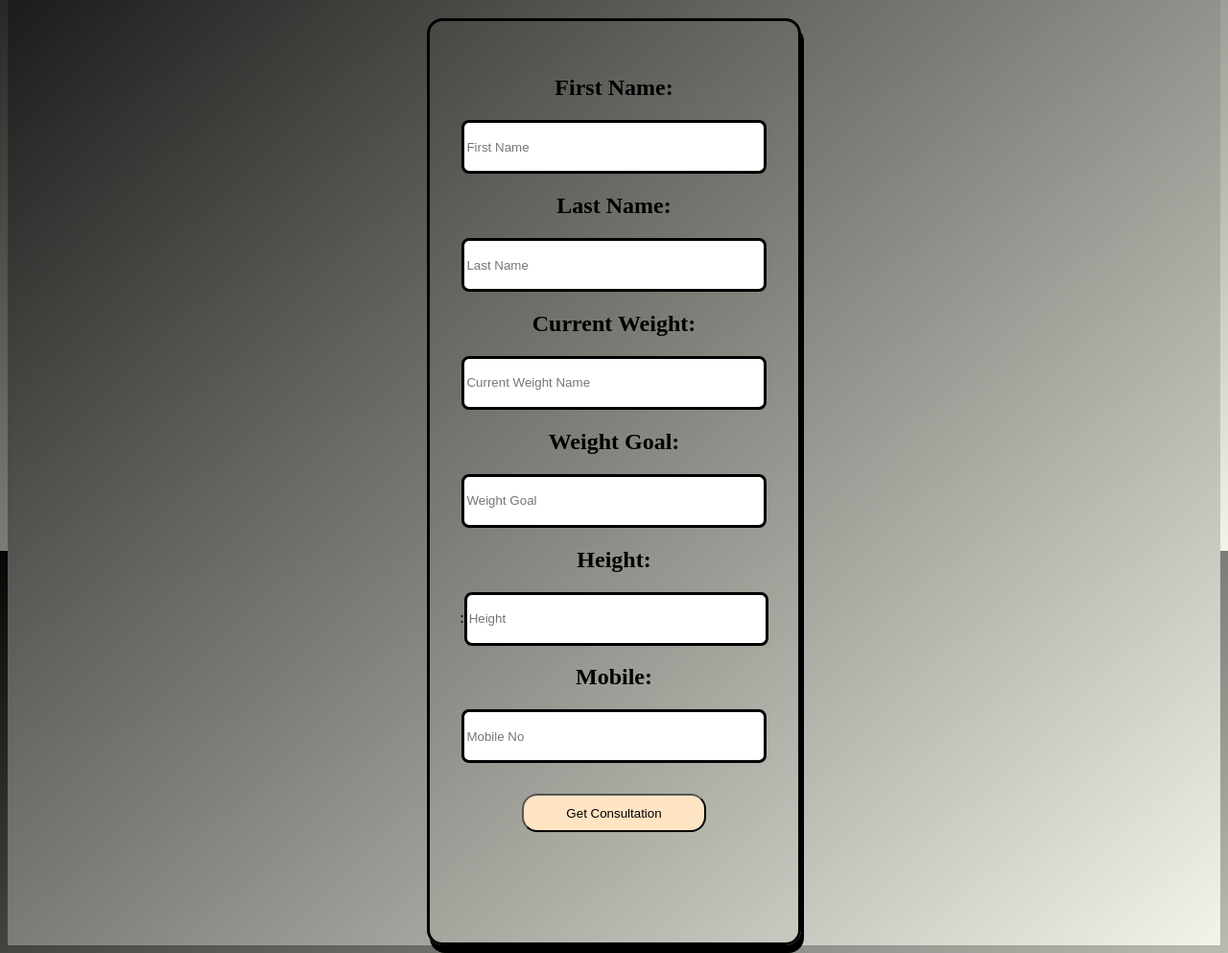
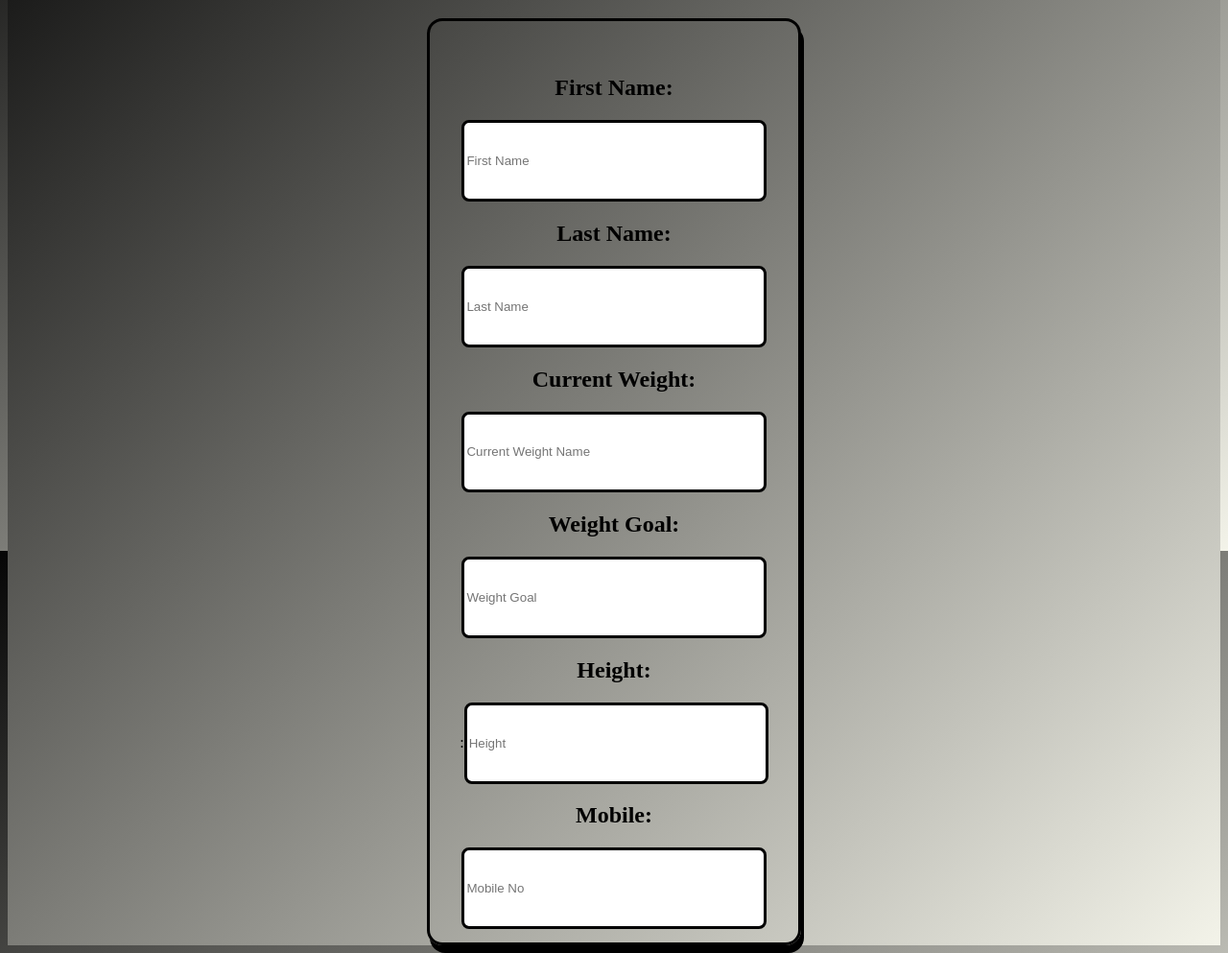
Before and after one commit to Adarsh-N123/gym-online, a plain HTML site: page membershipform.html in a window 1280 px wide. Shown: the part 226-1219 px from the top of the page at 96% size. Drawn offline with Linux system fonts and the light colour scheme.

Commit message:
Update membershipform.html

```diff
--- a/membershipform.html
+++ b/membershipform.html
@@ -21,13 +21,16 @@
                         <br>
                         <br>
 
-                        <span><h2>First Name:</h2></span><input placeholder="First Name" type="text" id="i1" required style="width:80%;height:5%;border-radius:0.5rem;border-width:3px;border-style:solid;border-color:black;">
-                        <span style="margin-top: 5vh;"><h2>Last Name:</h2></span><input placeholder="Last Name" type="text" id="i2" required style="width:80%;height:5%;border-radius:0.5rem;border-width:3px;border-style:solid;border-color:black;">
-                        <span style="margin-top: 5vh;"><h2>Current Weight:</h2></span><input placeholder="Current Weight Name" type="number" id="i3" required style="width:80%;height:5%;border-radius:0.5rem;border-width:3px;border-style:solid;border-color:black;">
-                        <span style="margin-top: 5vh;"><h2>Weight Goal:</h2></span><input placeholder="Weight Goal" type="number" id="i4" required style="width:80%;height:5%;border-radius:0.5rem;border-width:3px;border-style:solid;border-color:black;">
-                        <span style="margin-top: 5vh;"><h2>Height:</h2>:</h2></span><input placeholder="Height" type="text" id="i5" required style="width:80%;height:5%;border-radius:0.5rem;border-width:3px;border-style:solid;border-color:black;">
-                        <span style="margin-top: 5vh;"><h2>Mobile:</h2></span><input placeholder="Mobile No" type="tel" id="i6" required style="width:80%;height:5%;border-radius:0.5rem;border-width:3px;border-style:solid;border-color:black;">
+                        <span><h2>First Name:</h2></span><input placeholder="First Name" type="text" id="i1" required style="width:80%;height:8%;border-radius:0.5rem;border-width:3px;border-style:solid;border-color:black;">
+                        <span style="margin-top: 5vh;"><h2>Last Name:</h2></span><input placeholder="Last Name" type="text" id="i2" required style="width:80%;height:8%;border-radius:0.5rem;border-width:3px;border-style:solid;border-color:black;">
+                        <span style="margin-top: 5vh;"><h2>Current Weight:</h2></span><input placeholder="Current Weight Name" type="number" id="i3" required style="width:80%;height:8%;border-radius:0.5rem;border-width:3px;border-style:solid;border-color:black;">
+                        <span style="margin-top: 5vh;"><h2>Weight Goal:</h2></span><input placeholder="Weight Goal" type="number" id="i4" required style="width:80%;height:8%;border-radius:0.5rem;border-width:3px;border-style:solid;border-color:black;">
+                        <span style="margin-top: 5vh;"><h2>Height:</h2>:</h2></span><input placeholder="Height" type="text" id="i5" required style="width:80%;height:8%;border-radius:0.5rem;border-width:3px;border-style:solid;border-color:black;">
+                        <span style="margin-top: 5vh;"><h2>Mobile:</h2></span><input placeholder="Mobile No" type="tel" id="i6" required style="width:80%;height:8%;border-radius:0.5rem;border-width:3px;border-style:solid;border-color:black;">
                         <button type="submit" style="margin-top:4vh;width:50%;height:5vh;border-radius:1rem;background-color:bisque">Get Consultation</button>
+                        <br>
+                        <br>
+
                     </div>
                 </center>
             </form>
```
